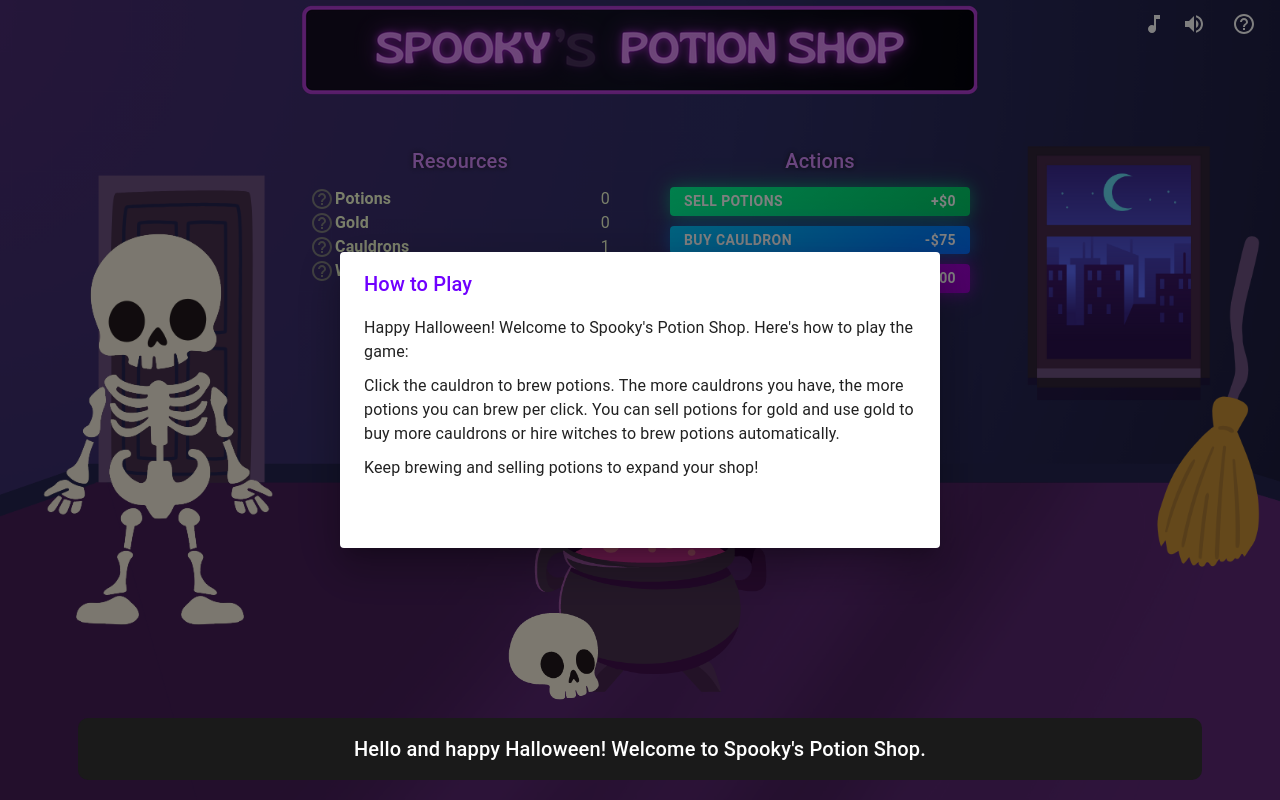
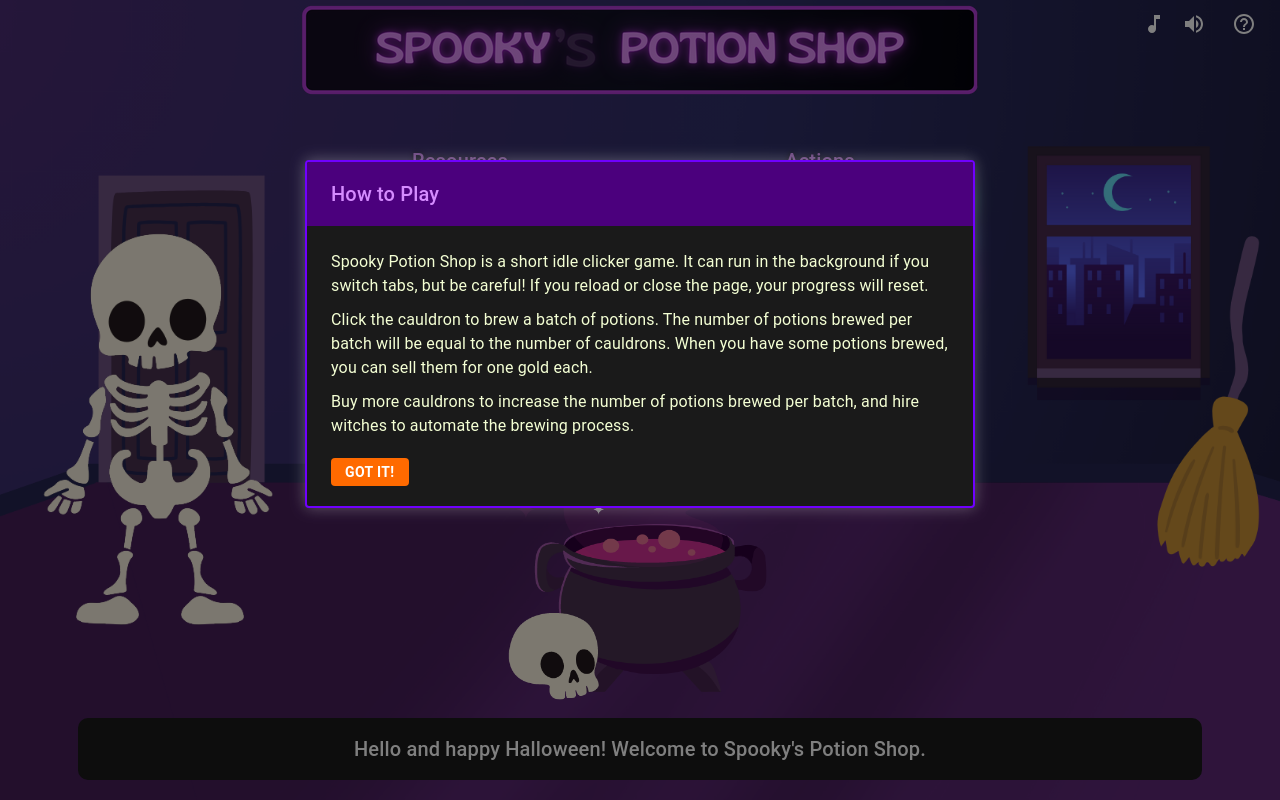
Before and after one commit to danielledonnelly/spooky-potion-shop, a React (Vite) app: page / in a window 1280 px wide. Both pictures are taken after a click on the button 1244 px from the left and 24 px from the top of the page. Built offline with nearby package versions, Linux system fonts and the light colour scheme.

Commit message:
how to platy

```diff
--- a/src/App.jsx
+++ b/src/App.jsx
@@ -128,19 +128,54 @@ function App() {
       </IconButton>
 
       {/* Help Dialog */}
-      <Dialog open={helpOpen} onClose={handleHelpClose}>
-        <DialogTitle>How to Play</DialogTitle>
+      <Dialog
+        open={helpOpen}
+        onClose={handleHelpClose}
+        fullWidth={true}
+        maxWidth="md"
+        PaperProps={{
+          sx: {
+            width: '666px !important',
+            top: '-66px',
+            backgroundColor: 'var(--black)', // Use dark mode
+            color: 'var(--white)',           // White text for readability
+            boxShadow: '0 0 15px rgba(255, 255, 255, 0.3)', // Spooky glow
+            border: '2px solid var(--purple)', // Purple border to match theme
+          }
+        }}
+      >
+        <DialogTitle
+          sx={{
+            backgroundColor: 'var(--dark-purple)', // Dark purple background
+            color: 'var(--label-purple)',          // Light purple text
+          }}
+        >
+          How to Play
+        </DialogTitle>
         <DialogContent>
           <Typography variant="body1">
-            Happy Halloween! Welcome to Spooky's Potion Shop. Here's how to play the game:
+            <br/>
+            Spooky Potion Shop is a short idle clicker game. It can run in the background if you switch tabs, but be careful! If you reload or close the page, your progress will reset.
           </Typography>
           <Typography variant="body1" sx={{ marginTop: '10px' }}>
-            Click the cauldron to brew potions. The more cauldrons you have, the more potions you can brew per click. You can sell potions for gold and use gold to buy more cauldrons or hire witches to brew potions automatically.
+            Click the cauldron to brew a batch of potions. The number of potions brewed per batch will be equal to the number of cauldrons. When you have some potions brewed, you can sell them for one gold each.
           </Typography>
           <Typography variant="body1" sx={{ marginTop: '10px' }}>
-            Keep brewing and selling potions to expand your shop!
+            Buy more cauldrons to increase the number of potions brewed per batch, and hire witches to automate the brewing process.
           </Typography>
-          <Button onClick={handleHelpClose} sx={{ marginTop: '20px' }}>Got it!</Button>
+          <Button
+            onClick={handleHelpClose}
+            sx={{
+              marginTop: '20px',
+              backgroundColor: 'var(--orange)',   // Orange background
+              color: 'var(--black)',              // Black text
+              '&:hover': {
+                backgroundColor: 'var(--dark-orange)', // Dark orange on hover
+              }
+            }}
+          >
+            Got it!
+          </Button>
         </DialogContent>
       </Dialog>
 
--- a/src/components/Mascot.jsx
+++ b/src/components/Mascot.jsx
@@ -93,7 +93,6 @@ const Mascot = () => {
           borderRadius: '10px',      // Rounded corners
           width: '80%',              // Width of the bar
           textAlign: 'center',       // Center the text inside
-          zIndex: 2000,              // Make sure it's on top
           cursor: 'pointer',         // Pointer cursor to indicate it's clickable
         }}
         onClick={progressDialogue}    // Only progress the tutorial when the dialogue box is clicked
--- a/src/index.css
+++ b/src/index.css
@@ -145,7 +145,7 @@ h2 {
   top: 50%;
   left: 20px;
   transform: translateY(-50%);
-  z-index: 1000;
+  z-index: 1;
 }
 
 /* Updated Mascot Image Class */
```
